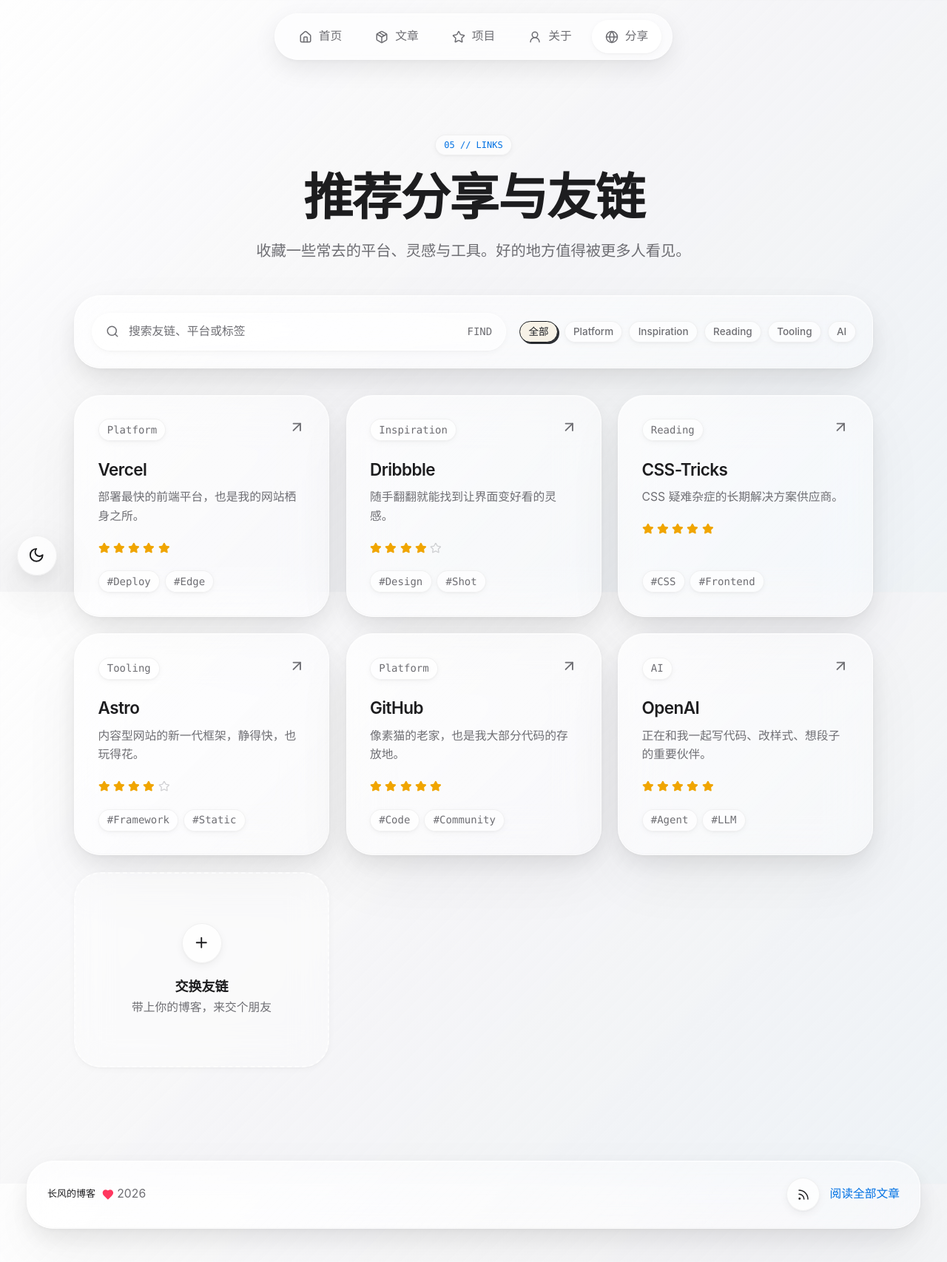
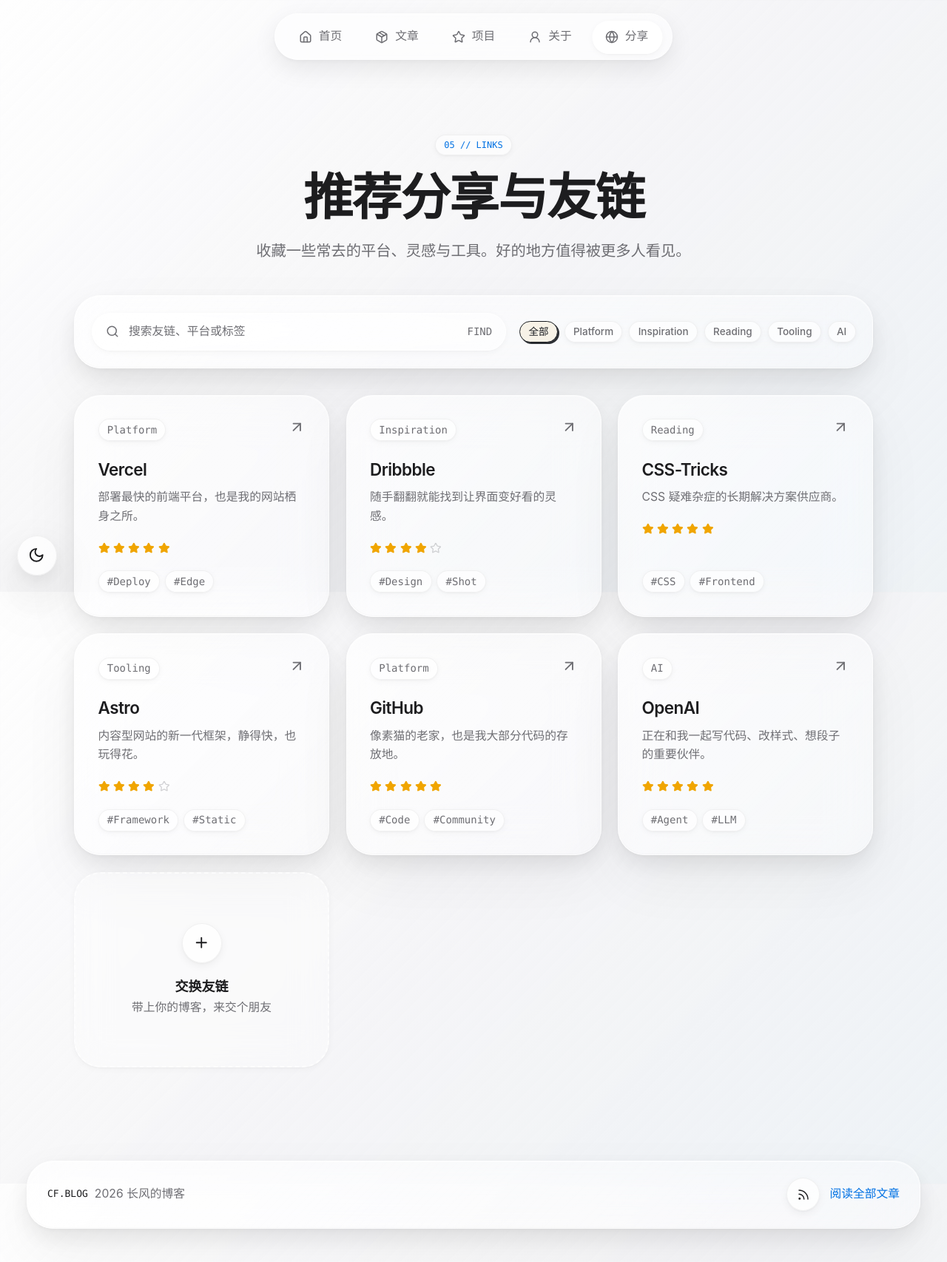
Before and after one commit to changfeng360/changfeng-blog, a Next.js app: page /share in a window 1280 px wide. Shown: the whole page at 74% size. Built offline with nearby package versions, Linux system fonts and the light colour scheme.

Commit message:
fix: refine footer, location labels, and nav highlight

```diff
--- a/src/components/Footer.tsx
+++ b/src/components/Footer.tsx
@@ -1,18 +1,15 @@
 import Link from "next/link";
-import { Heart, Rss } from "lucide-react";
+import { Rss } from "lucide-react";
 
 export default function Footer() {
   return (
     <footer className="mx-auto mt-20 max-w-6xl px-5 pb-10 sm:px-8">
       <div className="glass flex flex-col items-center justify-between gap-4 rounded-4xl px-6 py-5 sm:flex-row">
         <div className="flex items-center gap-2 text-sm text-ink-soft">
-          <span className="pixel-font text-[13px] text-ink dark:text-ink">
-            长风的博客
+          <span className="pixel-font text-[13px] text-ink">
+            CF.BLOG
           </span>
-          <span className="flex items-center gap-1">
-            <Heart className="h-3.5 w-3.5 fill-accent-pink text-accent-pink" />
-            <span>2026</span>
-          </span>
+          <span>2026 长风的博客</span>
         </div>
         <div className="flex items-center gap-3">
           <Link
--- a/src/components/LcdClock.tsx
+++ b/src/components/LcdClock.tsx
@@ -80,6 +80,18 @@ function getCityFromDisplayName(displayName?: string) {
   return cityParts[cityParts.length - 1] ?? "";
 }
 
+function stripRepeatedCityPrefix(district: string, city: string) {
+  const cityBase = city.replace(/市$/, "");
+  if (
+    cityBase &&
+    district.startsWith(cityBase) &&
+    district.endsWith("区")
+  ) {
+    return district.slice(cityBase.length);
+  }
+  return district;
+}
+
 function getLocationName(
   address: Record<string, string | undefined>,
   displayName?: string,
@@ -98,10 +110,10 @@ function getLocationName(
     getCityFromDisplayName(displayName) ||
     namedCity;
   const district =
-    address.city_district ||
     address.county ||
     address.district;
-  const parts = [province, city, district].filter(Boolean);
+  const displayDistrict = stripRepeatedCityPrefix(district || "", city);
+  const parts = [province, city, displayDistrict].filter(Boolean);
   const uniqueParts = parts.filter(
     (part, index) => part !== parts[index - 1],
   );
--- a/src/components/Nav.tsx
+++ b/src/components/Nav.tsx
@@ -1,5 +1,6 @@
 "use client";
 
+import { useEffect, useLayoutEffect, useRef, useState } from "react";
 import Link from "next/link";
 import { usePathname } from "next/navigation";
 import { motion } from "framer-motion";
@@ -12,6 +13,9 @@ import {
 } from "lucide-react";
 import { SPRING_SOFT } from "@/lib/motion";
 
+const useIsomorphicLayoutEffect =
+  typeof window !== "undefined" ? useLayoutEffect : useEffect;
+
 const items = [
   { href: "/", label: "首页", icon: Home },
   { href: "/blog", label: "文章", icon: Package },
@@ -22,16 +26,57 @@ const items = [
 
 export default function Nav() {
   const pathname = usePathname();
+  const navRef = useRef<HTMLElement | null>(null);
+  const [pill, setPill] = useState({ left: 0, width: 0 });
+  const activeHref =
+    items.find((item) =>
+      item.href === "/"
+        ? pathname === "/"
+        : pathname.startsWith(item.href),
+    )?.href ?? "/";
+
+  useIsomorphicLayoutEffect(() => {
+    const updatePill = () => {
+      const link = navRef.current?.querySelector<HTMLAnchorElement>(
+        `a[data-nav="${activeHref}"]`,
+      );
+      const nav = navRef.current;
+      if (!link || !nav) {
+        return;
+      }
+
+      const navRect = nav.getBoundingClientRect();
+      const linkRect = link.getBoundingClientRect();
+      setPill({
+        left: linkRect.left - navRect.left,
+        width: linkRect.width,
+      });
+    };
+
+    updatePill();
+    window.addEventListener("resize", updatePill);
+    return () => window.removeEventListener("resize", updatePill);
+  }, [activeHref]);
 
   return (
     <motion.header
       initial={{ y: -24, opacity: 0 }}
       animate={{ y: 0, opacity: 1 }}
       transition={SPRING_SOFT}
-      layoutRoot
       className="fixed inset-x-0 top-4 z-50 flex justify-center px-4"
     >
-      <nav className="glass-nav flex h-14 items-center gap-1 rounded-full px-2 sm:gap-2 sm:px-3">
+      <nav
+        ref={navRef}
+        className="glass-nav relative flex h-14 items-center gap-1 rounded-full px-2 sm:gap-2 sm:px-3"
+      >
+        {pill.width > 0 ? (
+          <motion.span
+            initial={false}
+            animate={{ x: pill.left, width: pill.width }}
+            transition={SPRING_SOFT}
+            className="absolute left-0 top-2 h-10 rounded-full border border-white/60 bg-white/80 shadow-apple-sm"
+          />
+        ) : null}
         {items.map((item) => {
           const isActive =
             item.href === "/"
@@ -43,16 +88,10 @@ export default function Nav() {
             <Link
               key={item.href}
               href={item.href}
+              data-nav={item.href}
               className="relative flex h-10 items-center gap-2 rounded-full px-3 text-sm font-medium text-ink-soft transition-colors duration-200 hover:text-ink sm:px-4"
               aria-current={isActive ? "page" : undefined}
             >
-              {isActive ? (
-                <motion.span
-                  layoutId="nav-pill"
-                  className="absolute inset-0 rounded-full border border-white/60 bg-white/80 shadow-apple-sm"
-                  transition={SPRING_SOFT}
-                />
-              ) : null}
               <Icon className="relative z-10 h-4 w-4" />
               <span className="relative z-10 hidden md:inline">
                 {item.label}
```
